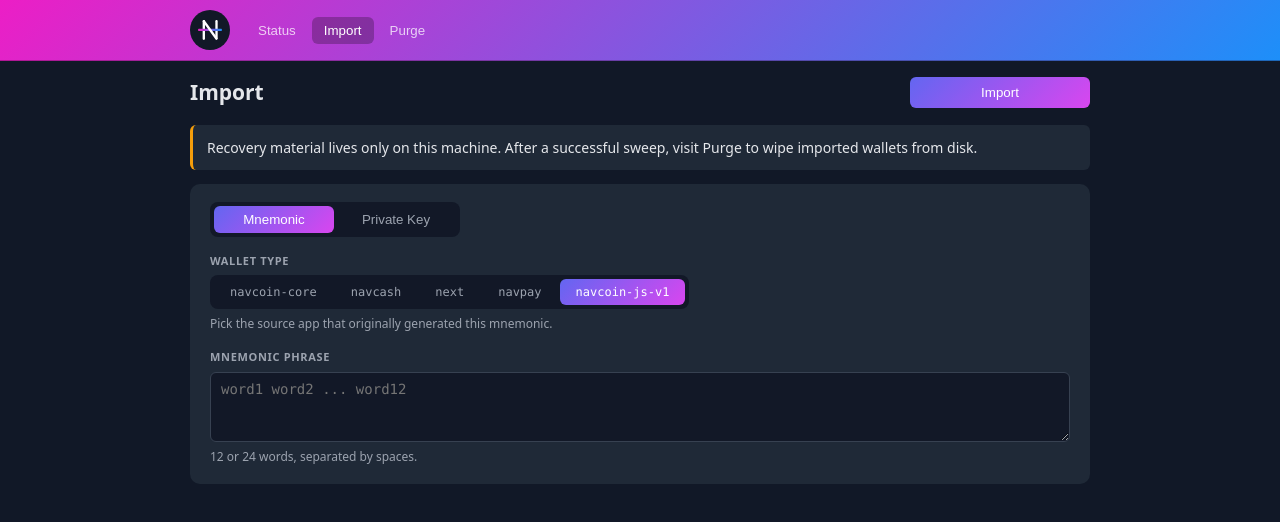
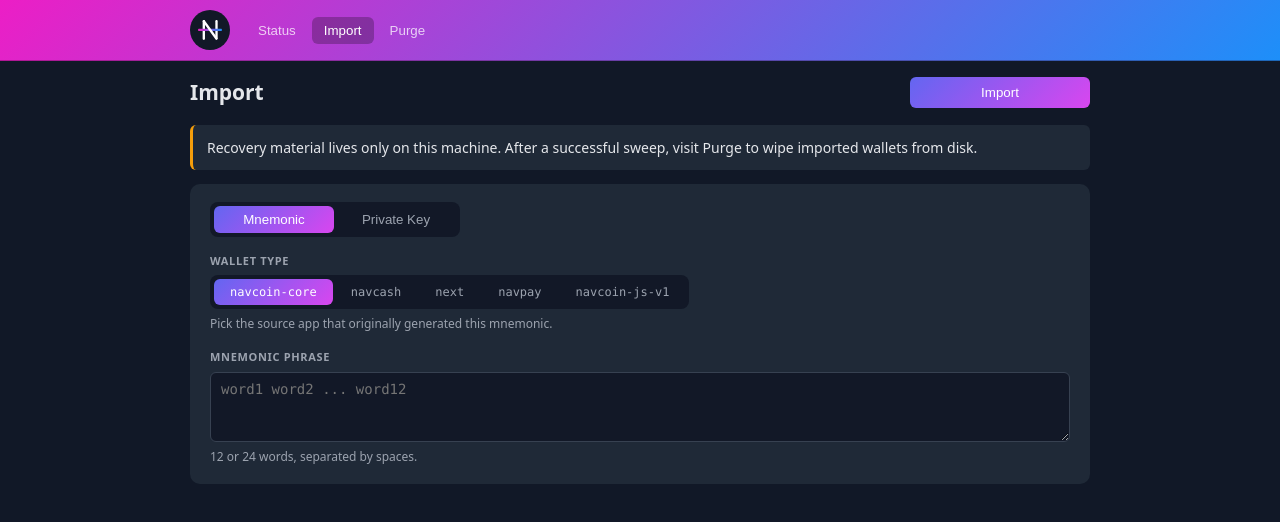
Before and after one commit to mxaddict/navcoin-rescue-tool, a Svelte app in the folder gui/: page / in a window 1280 px wide. Both pictures are taken after a click on the button "Import". Shown: the top 522 px of the page. Built offline with nearby package versions, Linux system fonts and the light colour scheme.

Commit message:
feat(gui): default wallet type to navcoin-core

```diff
--- a/gui/src/views/Import.svelte
+++ b/gui/src/views/Import.svelte
@@ -11,7 +11,7 @@
   ];
 
   let kind = $state('mnemonic');
-  let walletType = $state('navcoin-js-v1');
+  let walletType = $state('navcoin-core');
   let phrase = $state('');
   let keysText = $state('');
   let busy = $state(false);
```
